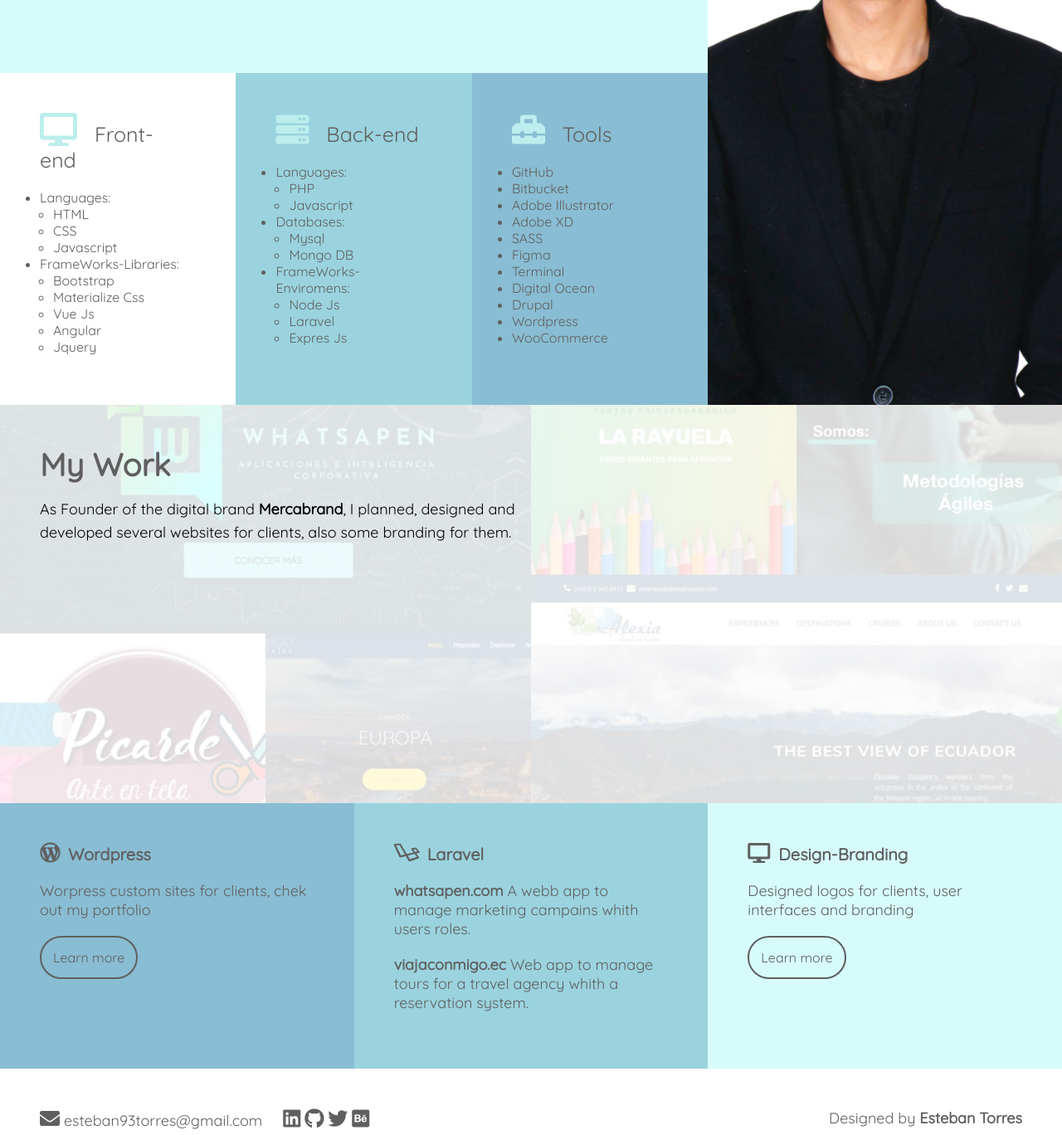
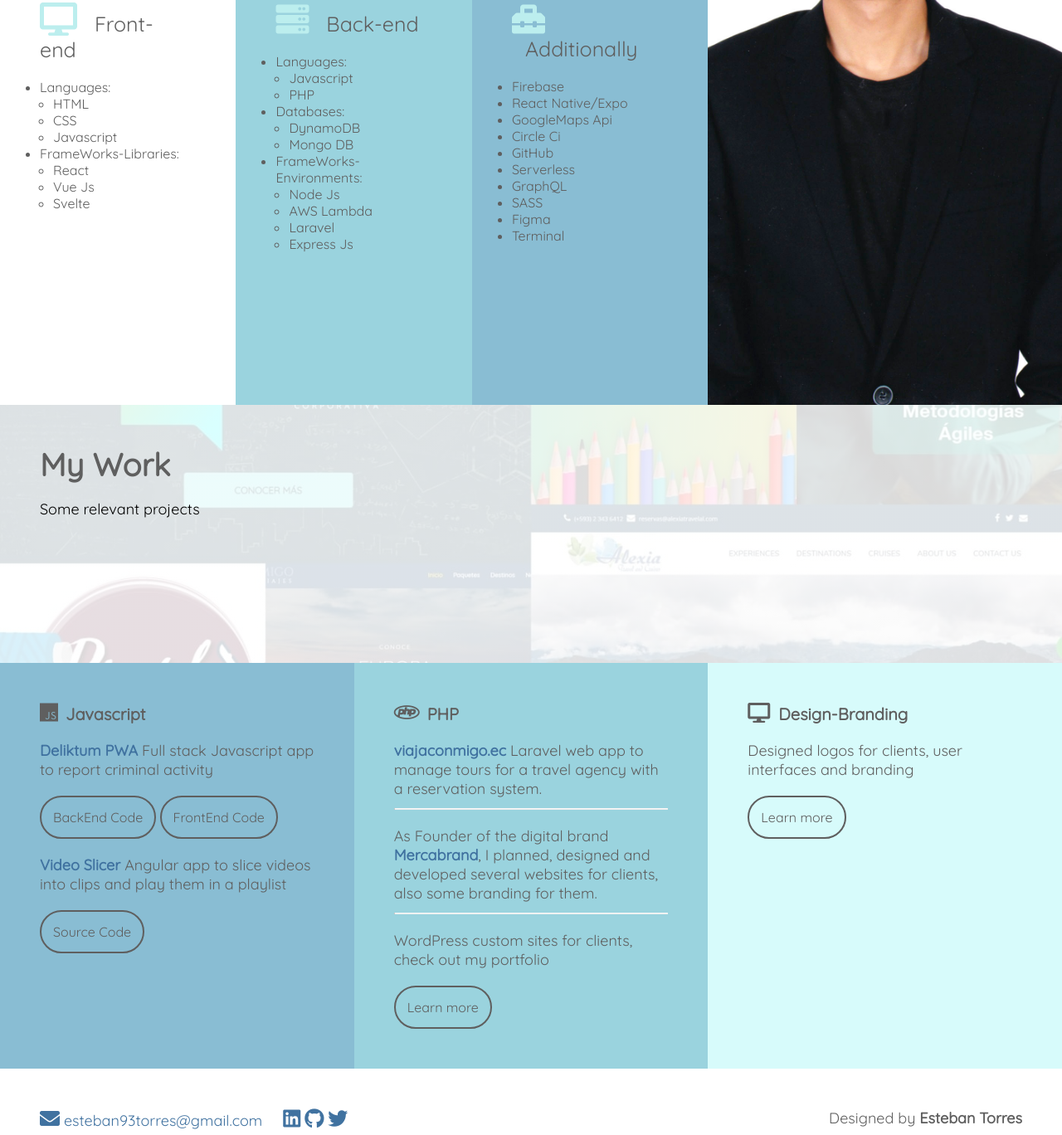
Before and after one commit to 3stbn/personal-site, a plain HTML site: page index.html in a window 1280 px wide. Shown: the part 1112-2480 px from the top of the page at 83% size. Drawn offline with Linux system fonts and the light colour scheme.

Commit message:
update site

```diff
--- a/index.html
+++ b/index.html
@@ -15,6 +15,7 @@
         />
     </head>
     <body>
+        <div class="site">
             <section class="hero">
                 <div class="aside">
                     <h1 class="logo">Esteban Torres</h1>
@@ -24,18 +25,15 @@
                         ></a>
                         <a href="https://github.com/3stbn" target="_blank"><i class="fab fa-github"></i></a>
                         <a href="https://twitter.com/stbantorres" target="_blank"><i class="fab fa-twitter"></i></a>
-                    <a href="https://www.behance.net/esteban93t4449" target="_blank"
-                        ><i class="fab fa-behance-square"></i
-                    ></a>
                     </div>
                 </div>
                 <div class="portada">
-                <h2>Developer, Designer</h2>
+                    <h2>Javascript Developer</h2>
                     <br />
                     <p>
-                    Hi welcome to my site. My name is Esteban Torres, I am a web developer and designer. Despite the
-                    diferences i love both coding and desining stunning websites and interfaces check out the rest of
-                    the site to find out more information.
+                        Since I wrote my first line of code I have not stopped learning, for me programming has become
+                        more than a passion an opportunity to improve every day, and offer technological solutions that
+                        solve real and important problems.
                     </p>
                     <br />
                     <a href="#contact"><button>Contact me</button></a>
@@ -62,20 +60,19 @@
             <section class="seccion1" id="about">
                 <div class="titulo">
                     <h2>
-                    Full-Stack Developer
+                        My Skills
                     </h2>
                     <br />
                     <p>
-                    Currently working as a freelancer with the brand I love to transform brilliant ideas into amazing
-                    digital solutions , here are some of the <b>tools that i use:</b>
+                        I love to transform brilliant ideas into amazing digital solutions , here are some of the
+                        <b>tools that i use:</b>
                     </p>
                 </div>
                 <div class="cuadro1 mobile">
                     <p class="inline">
                         <i class="fas fa-desktop"></i> <span>Front-end</span>:
                         <br />
-                    <b>Languages:</b> HTML, CSS Javascript. <br /><b>FrameWorks-Libraries:</b> Bootstrap, Materialize
-                    Css Vue Js, Angular, Jquery
+                        <b>Languages:</b> HTML, CSS Javascript. <br /><b>FrameWorks-Libraries:</b> React, Vue Js, Svelte
                     </p>
                 </div>
                 <div class="cuadro1 desktop">
@@ -94,11 +91,9 @@
                         <li>
                             FrameWorks-Libraries:
                             <ul class="second-level">
-                            <li>Bootstrap</li>
-                            <li>Materialize Css</li>
+                                <li>React</li>
                                 <li>Vue Js</li>
-                            <li>Angular</li>
-                            <li>Jquery</li>
+                                <li>Svelte</li>
                             </ul>
                         </li>
                     </ul>
@@ -111,23 +106,24 @@
                         <li>
                             Languages:
                             <ul class="second-level">
+                                <li>Javascript</li>
                                 <li>PHP</li>
-                            <li>Javascript</li>
                             </ul>
                         </li>
                         <li>
                             Databases:
                             <ul class="second-level">
-                            <li>Mysql</li>
+                                <li>DynamoDB</li>
                                 <li>Mongo DB</li>
                             </ul>
                         </li>
                         <li>
-                        FrameWorks-Enviromens:
+                            FrameWorks-Environments:
                             <ul class="second-level">
                                 <li>Node Js</li>
+                                <li>AWS Lambda</li>
                                 <li>Laravel</li>
-                            <li>Expres Js</li>
+                                <li>Express Js</li>
                             </ul>
                         </li>
                     </ul>
@@ -136,34 +132,33 @@
                     <p class="inline">
                         <i class="fas fa-desktop"></i> <span>Front-end</span>:
                         <br />
-                    <b>Languages:</b> PHP,Javascript. <br /><b>FrameWorks-Enviroments:</b> Laravel, Node Js, Express Js
-                    <br /><b>Databases</b> Mysql, Mongo DB
+                        <b>Languages:</b> Javascript, PHP <br /><b>FrameWorks-Environments:</b> Node Js, Express Js, AWS
+                        Lambda, Laravel <br /><b>Databases</b> DynamoDB, Mongo DB
                     </p>
                 </div>
                 <div class="cuadro3 desktop">
-                <p class="inline"><i class="fas fa-toolbox"></i> <span> Tools </span></p>
+                    <p class="inline"><i class="fas fa-toolbox"></i> <span> Additionally </span></p>
                     <br />
 
                     <ul>
+                        <li>Firebase</li>
+                        <li>React Native/Expo</li>
+                        <li>GoogleMaps Api</li>
+                        <li>Circle Ci</li>
                         <li>GitHub</li>
-                    <li>Bitbucket</li>
-                    <li>Adobe Illustrator</li>
-                    <li>Adobe XD</li>
+                        <li>Serverless</li>
+                        <li>GraphQL</li>
                         <li>SASS</li>
                         <li>Figma</li>
                         <li>Terminal</li>
-                    <li>Digital Ocean</li>
-                    <li>Drupal</li>
-                    <li>Wordpress</li>
-                    <li>WooCommerce</li>
                     </ul>
                 </div>
                 <div class="cuadro3 mobile">
                     <p class="inline" style="text-align: left">
-                    <i class="fas fa-toolbox"></i> <span>Tools</span>:
+                        <i class="fas fa-toolbox"></i> <span> Additionally </span>:
                         <br />
-                    GitHub, Bitbucket, Adobe Illustrator, Adobe XD, SASS, Figna, Terminal, Digital Ocean, Drupal,
-                    Wordpress, WooCommerce
+                        Firebase, React Native/ Expo, GitHub, Serverless, GraphQL, SASS, Figma, Terminal, Digital Ocean,
+                        Drupal,
                     </p>
                 </div>
                 <div class="side"></div>
@@ -172,34 +167,59 @@
                 <div class="portada2">
                     <h2>My Work</h2>
                     <p>
+                        Some relevant projects
+                    </p>
+                </div>
+                <div class="final1">
+                    <h3><i class="fab fa-js"></i>&ensp;Javascript</h3>
+                    <br />
+                    <br />
+                    <p>
+                        <b><a href="https://deliktumpwa.netlify.com/" target="_blank">Deliktum PWA</a></b>
+                        Full stack Javascript app to report criminal activity
+                    </p>
+                    <br />
+                    <a href="https://github.com/3stbn/deliktum-pwa-back" target="_blank"
+                        ><button class="btn-dark">BackEnd Code</button></a
+                    >
+
+                    <a href="https://github.com/3stbn/deliktum-pwa-front" target="_blank"
+                        ><button class="btn-dark">FrontEnd Code</button></a
+                    >
+                    <br />
+                    <br />
+                    <p>
+                        <b><a href="https://video-challenge-jobsity.netlify.com/" target="_blank">Video Slicer</a></b>
+                        Angular app to slice videos into clips and play them in a playlist
+                    </p>
+                    <br />
+
+                    <a href="https://github.com/3stbn/video-slicer-angular" target="_blank"
+                        ><button class="btn-dark">Source Code</button></a
+                    >
+                </div>
+                <div class="final2">
+                    <h3><i class="fab fa-php"></i>&ensp;PHP</h3>
+                    <br />
+                    <br />
+                    <p>
+                        <b><a href="http://viajaconmigo.ec/">viajaconmigo.ec</a></b>
+                        Laravel web app to manage tours for a travel agency with a reservation system.
+                    </p>
+                    <hr />
+                    <br />
+                    <p>
                         As Founder of the digital brand
                         <b><a href="https://www.mercabrand.com/" target="_blank">Mercabrand</a></b
                         >, I planned, designed and developed several websites for clients, also some branding for them.
                     </p>
-            </div>
-            <div class="final1">
-                <h3><i class="fab fa-wordpress-simple"></i>&ensp;Wordpress</h3>
+                    <hr />
                     <br />
-                <br />
-                <p>Worpress custom sites for clients, chek out my portfolio</p>
+                    <p>WordPress custom sites for clients, check out my portfolio</p>
                     <br />
                     <a href="https://www.mercabrand.com/portafolio/" target="_blank"
                         ><button class="btn-dark">Learn more</button></a
                     >
-            </div>
-            <div class="final2">
-                <h3><i class="fab fa-laravel"></i>&ensp;Laravel</h3>
-                <br />
-                <br />
-                <p>
-                    <b><a href="http://whatsapen.com/">whatsapen.com</a></b>
-                    A webb app to manage marketing campains whith users roles.
-                </p>
-                <br />
-                <p>
-                    <b><a href="http://viajaconmigo.ec/">viajaconmigo.ec</a></b>
-                    Web app to manage tours for a travel agency whith a reservation system.
-                </p>
                 </div>
                 <div class="final3">
                     <h3><i class="fas fa-desktop"></i>&ensp;Design-Branding</h3>
@@ -215,17 +235,18 @@
 
             <footer id="contact">
                 <p>
-                <a href="mailto:esteban93torres@gmail.com"><i class="fas fa-envelope"></i> esteban93torres@gmail.com</a>
+                    <a href="mailto:esteban93torres@gmail.com"
+                        ><i class="fas fa-envelope"></i> esteban93torres@gmail.com</a
+                    >
                     <a style="padding-left: 20px " href="https://www.linkedin.com/in/esteban-torres/" target="_blank"
                         ><i class="fab fa-linkedin"></i
                     ></a>
                     <a href="https://github.com/3stbn" target="_blank"><i class="fab fa-github"></i></a>
                     <a href="https://twitter.com/stbantorres" target="_blank"><i class="fab fa-twitter"></i></a>
-                <a href="https://www.behance.net/esteban93t4449" target="_blank"
-                    ><i class="fab fa-behance-square"></i
-                ></a>
+
                     <span style="float:right;">Designed by <b>Esteban Torres</b> </span>
                 </p>
             </footer>
+        </div>
     </body>
 </html>
--- a/style.css
+++ b/style.css
@@ -17,7 +17,7 @@
     --iconos: rgb(188, 238, 238);
 }
 /* Estilos Generales */
-body {
+.site {
     display: grid;
     grid-template-columns: 1fr;
     grid-template-rows: repeat(3, 100vh) 100px;
@@ -40,10 +40,17 @@
 }
 a {
     text-decoration: none;
-    color: var(--texto);
+    color: rgb(64, 114, 160);
+}
+a:hover {
+    text-decoration: underline;
 }
 i {
     font-size: 24px;
+}
+hr {
+    border-top: 0.05em solid var(--texto-blanco);
+    margin-top: 0.75rem;
 }
 button {
     border: 2px solid var(--texto-blanco);
@@ -140,7 +147,7 @@
 .seccion1 {
     display: grid;
     grid-template-columns: 2fr 2fr 2fr 3fr;
-    grid-template-rows: 1fr 1fr;
+    grid-template-rows: 1fr 2fr;
     grid-template-areas:
         'titulo titulo titulo side'
         'cuadro1 cuadro2 cuadro3 side';
@@ -188,7 +195,7 @@
 .seccion2 {
     display: grid;
     grid-template-columns: 1fr 1fr 1fr;
-    grid-template-rows: 3fr 2fr;
+    grid-template-rows: 2fr 3fr;
     grid-template-areas:
         'portada portada portada'
         'final1 final2 final3';
```
Lines whose indentation alone changed are shown as unchanged.
